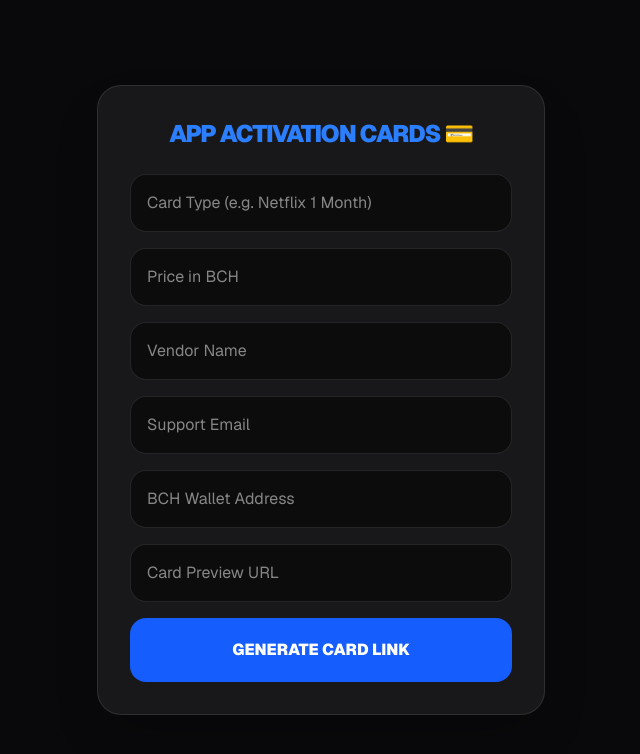
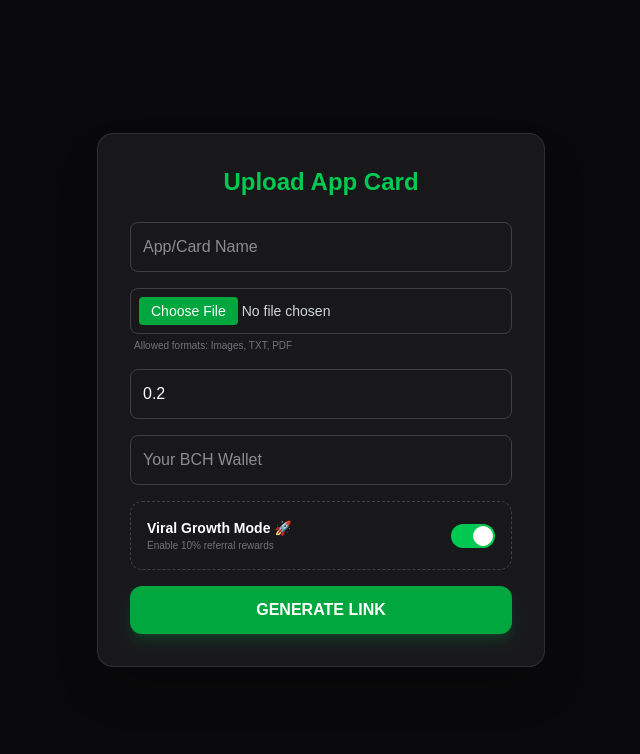
Before and after one commit to saleemm1/payonce-cash, a Next.js app: page /create/app-activate-card in a window 1280 px wide. Shown: the top 754 px of the page, without its empty margins (319-959 px from the left). Built offline with nearby package versions, Linux system fonts and the light colour scheme.

Commit message:
Update page.js

```diff
--- a/app/create/app-activate-card/page.js
+++ b/app/create/app-activate-card/page.js
@@ -1,32 +1,62 @@
 'use client';
 import { useState } from 'react';
-export default function ActivateCardPage() {
-  const [sellerWallet, setSellerWallet] = useState('');
-  const [sellerName, setSellerName] = useState('');
-  const [sellerEmail, setSellerEmail] = useState('');
-  const [previewLink, setPreviewLink] = useState('');
-  const [price, setPrice] = useState('0.01');
+
+export default function AppActivateCardPage() {
+  const [wallet, setWallet] = useState('');
+  const [price, setPrice] = useState(0.2);
   const [productName, setProductName] = useState('');
-  const generateLink = () => {
-    if (!sellerWallet || !productName || !sellerEmail) return alert("Please fill required fields!");
-    const baseUrl = window.location.origin + '/unlock';
-    const params = new URLSearchParams({ name: productName, price, wallet: sellerWallet, seller: sellerName || 'Card Vendor', email: sellerEmail, preview: previewLink, aff: 'true' });
-    navigator.clipboard.writeText(`${baseUrl}?${params.toString()}`);
-    alert("Activation Card Link Copied!");
+  const [generatedLink, setGeneratedLink] = useState('');
+  const [copied, setCopied] = useState(false);
+  const [enableAffiliate, setEnableAffiliate] = useState(true);
+
+  const handleGenerate = () => {
+    if (!wallet || !productName) return alert('Please fill all fields!');
+    const link = `${window.location.origin}/unlock/app-activate-card?name=${encodeURIComponent(productName)}&price=${price}&wallet=${wallet}&aff=${enableAffiliate}`;
+    setGeneratedLink(link);
   };
+
+  const copyToClipboard = () => {
+    navigator.clipboard.writeText(generatedLink);
+    setCopied(true);
+    setTimeout(() => setCopied(false), 2000);
+  };
+
   return (
-    <div className="min-h-screen bg-[#09090b] text-white flex flex-col items-center justify-center p-4 font-sans">
-      <div className="w-full max-w-md bg-[#18181b] p-8 rounded-3xl border border-white/10 shadow-2xl">
-        <h1 className="text-2xl font-black mb-6 text-center uppercase tracking-tighter text-blue-500">App Activation Cards 💳</h1>
+    <div className="min-h-screen bg-[#09090b] text-white flex flex-col items-center justify-center px-6">
+      <div className="w-full max-w-md bg-[#18181b] p-8 rounded-2xl border border-white/10 shadow-2xl">
+        <h1 className="text-2xl font-bold mb-6 text-center text-green-500">Upload App Card</h1>
         <div className="space-y-4">
-          <input placeholder="Card Type (e.g. Netflix 1 Month)" onChange={(e)=>setProductName(e.target.value)} className="w-full bg-black/50 border border-white/10 p-4 rounded-2xl outline-none focus:border-blue-500 transition-all" />
-          <input placeholder="Price in BCH" onChange={(e)=>setPrice(e.target.value)} className="w-full bg-black/50 border border-white/10 p-4 rounded-2xl outline-none focus:border-blue-500" />
-          <input placeholder="Vendor Name" onChange={(e)=>setSellerName(e.target.value)} className="w-full bg-black/50 border border-white/10 p-4 rounded-2xl outline-none focus:border-blue-500" />
-          <input placeholder="Support Email" onChange={(e)=>setSellerEmail(e.target.value)} className="w-full bg-black/50 border border-white/10 p-4 rounded-2xl outline-none focus:border-blue-500" />
-          <input placeholder="BCH Wallet Address" onChange={(e)=>setSellerWallet(e.target.value)} className="w-full bg-black/50 border border-white/10 p-4 rounded-2xl outline-none focus:border-blue-500" />
-          <input placeholder="Card Preview URL" onChange={(e)=>setPreviewLink(e.target.value)} className="w-full bg-black/50 border border-white/10 p-4 rounded-2xl outline-none focus:border-blue-500" />
-          <button onClick={generateLink} className="w-full bg-blue-600 hover:bg-blue-500 text-white font-black py-5 rounded-2xl transition-all uppercase">Generate Card Link</button>
+          <input type="text" value={productName} onChange={(e) => setProductName(e.target.value)} className="w-full p-3 bg-zinc-900 border border-zinc-700 rounded-lg text-white outline-none focus:border-green-500" placeholder="App/Card Name" />
+          <div>
+            <input type="file" accept="image/*,.txt,.pdf" className="w-full p-2 bg-zinc-900 border border-zinc-700 rounded-lg text-sm text-gray-300 file:bg-green-600 file:text-white file:border-0 file:px-3 file:py-1 file:rounded" />
+            <p className="text-[10px] text-zinc-500 mt-1 ml-1">Allowed formats: Images, TXT, PDF</p>
+          </div>
+          <input type="number" value={price} onChange={(e) => setPrice(e.target.value)} className="w-full p-3 bg-zinc-900 border border-zinc-700 rounded-lg text-white outline-none focus:border-green-500" placeholder="Price in BCH" />
+          <input type="text" value={wallet} onChange={(e) => setWallet(e.target.value)} className="w-full p-3 bg-zinc-900 border border-zinc-700 rounded-lg text-white outline-none focus:border-green-500" placeholder="Your BCH Wallet" />
+
+          <div className="bg-zinc-900/50 p-4 rounded-xl border border-dashed border-zinc-700">
+            <div className="flex items-center justify-between">
+              <div>
+                <h3 className="text-sm font-bold">Viral Growth Mode 🚀</h3>
+                <p className="text-[10px] text-zinc-500">Enable 10% referral rewards</p>
+              </div>
+              <label className="relative inline-flex items-center cursor-pointer">
+                <input type="checkbox" checked={enableAffiliate} onChange={(e) => setEnableAffiliate(e.target.checked)} className="sr-only peer" />
+                <div className="w-11 h-6 bg-zinc-700 peer-focus:outline-none rounded-full peer peer-checked:after:translate-x-full peer-checked:after:border-white after:content-[''] after:absolute after:top-[2px] after:left-[2px] after:bg-white after:border-gray-300 after:border after:rounded-full after:h-5 after:w-5 after:transition-all peer-checked:bg-green-500"></div>
+              </label>
+            </div>
+          </div>
+
+          <button onClick={handleGenerate} className="w-full bg-green-600 hover:bg-green-500 py-3 rounded-xl font-bold transition-all shadow-lg shadow-green-600/20">GENERATE LINK</button>
         </div>
+        {generatedLink && (
+          <div className="mt-6 p-4 bg-black rounded-lg border border-green-500/30 animate-in fade-in zoom-in">
+            <div className="flex gap-2">
+              <input readOnly value={generatedLink} className="flex-1 bg-zinc-900 p-2 text-[10px] rounded border border-zinc-800 text-zinc-300 outline-none" />
+              <button onClick={copyToClipboard} className="bg-zinc-800 px-3 py-1 rounded text-xs hover:bg-zinc-700 transition-colors">{copied ? '✅' : 'Copy'}</button>
+            </div>
+          </div>
+        )}
       </div>
     </div>
   );
```
